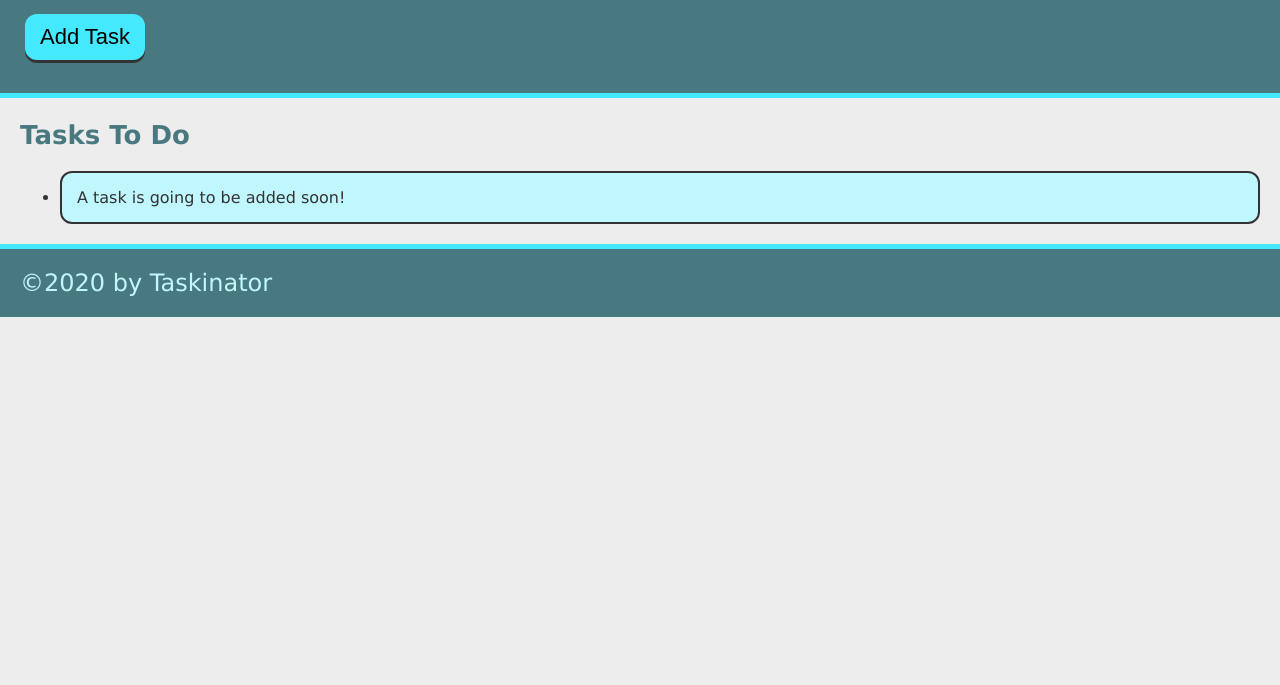
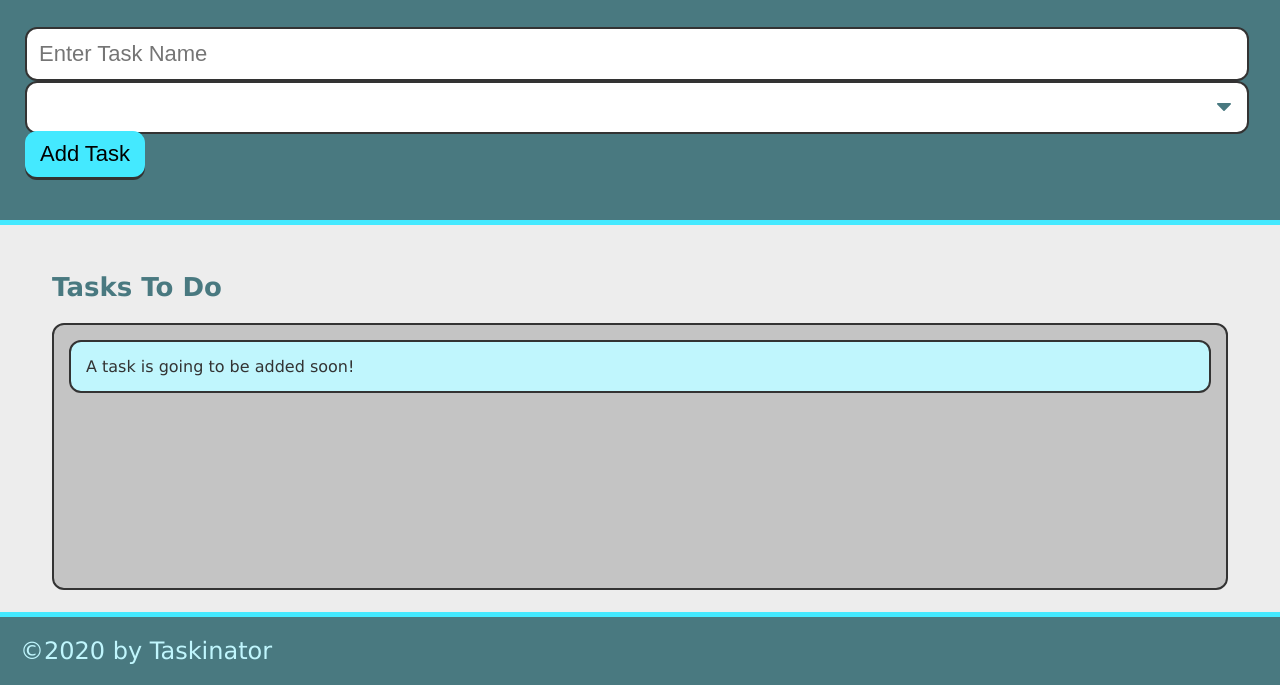
Before and after one commit to SmithBWare89/taskinator, a plain HTML site: page index.html in a window 1280 px wide. Shown: the part 115-800 px from the top of the page. Drawn offline with Linux system fonts and the light colour scheme.

Commit message:
added form-submit data

```diff
--- a/assets/js/script.js
+++ b/assets/js/script.js
@@ -2,10 +2,11 @@
 var tasksToDoEl = document.querySelector("#tasks-to-do");
 
 var createTaskHandler = function() {
-    var taskItemEl = document.createElement("li");
-    taskItemEl.className = "task-item";
-    taskItemEl.textContent = "This is a new task";
-    tasksToDoEl.appendChild(taskItemEl);
-};
+    event.preventDefault();
+    var listItemEl = document.createElement("li");
+    listItemEl.className = "task-item";
+    listItemEl.textContent = "This is a new task.";
+    tasksToDoEl.appendChild(listItemEl);
+  }
 
-buttonEl.addEventListener("click", createTaskHandler)
+  buttonEl.addEventListener("click", createTaskHandler);
--- a/index.html
+++ b/index.html
@@ -11,12 +11,23 @@
     <header>
         <h1 class="page-title">Taskinator</h1>
         <p>Click the button below to add a new task!</p>
-        <button class="btn" id="save-task">Add Task</button>
+        <form id="task-form">
+            <div class="form-group">
+                <input type="text" name="task-name" class="text-input" placeholder="Enter Task Name" />
+                <select name="task-type" class="select-dropdown">
+                    <option value="" disabled selected></option>
+                    <option value="Print">Print</option>
+                    <option value="Web">Web</option>
+                    <option value="Mobile">Mobile</option>
+                </select>
+                <button class="btn" id="save-task" type="submit">Add Task</button>
+            </div>
+        </form>
     </header>
-    <main>
+    <main class="page-content">
         <section class="task-list-wrapper">
             <h2 class="list-title">Tasks To Do</h2>
-            <ul class="task-title" id="tasks-to-do">
+            <ul class="task-list" id="tasks-to-do">
                 <li class="task-item">A task is going to be added soon!</li>
             </ul>
         </section>
```
